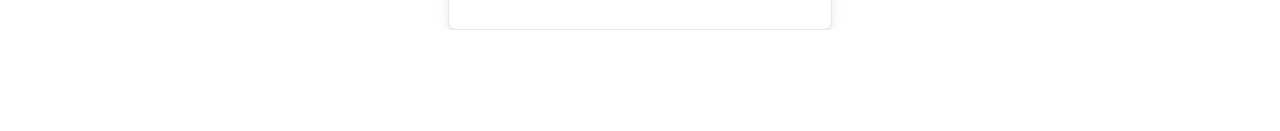
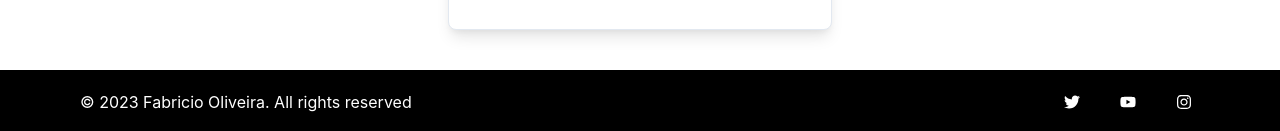
Before and after one commit to Fabricio-odn/react-cards, a React (Create React App) app: page / in a window 1280 px wide. Shown: the part 1465-1596 px from the top of the page. Before the commit the page ends 1495 px from the top, so only its background shows below. Built offline with nearby package versions, Linux system fonts and the light colour scheme; the HTML template or start-up script is replaced by a standard one.

Commit message:
add footer

```diff
--- a/src/components/Footer.js
+++ b/src/components/Footer.js
@@ -0,0 +1,70 @@
+import {
+  Box,
+  chakra,
+  Container,
+  Stack,
+  Text,
+  useColorModeValue,
+  VisuallyHidden,
+} from '@chakra-ui/react';
+import { FaInstagram, FaTwitter, FaYoutube } from 'react-icons/fa';
+import { ReactNode } from 'react';
+
+const SocialButton = ({ children, label, href }) => {
+  return (
+    <chakra.button
+      bg={useColorModeValue('WhiteAlpha 800', 'WhiteAlpha 900')}
+      rounded={'full'}
+      w={8}
+      h={8}
+      cursor={'pointer'}
+      as={'a'}
+      href={href}
+      display={'inline-flex'}
+      alignItems={'center'}
+      justifyContent={'center'}
+      transition={'background 0.3s ease'}
+      _hover={{
+        bg: useColorModeValue('blackAlpha.200', 'whiteAlpha.200'),
+      }}
+    >
+      <VisuallyHidden>{label}</VisuallyHidden>
+      {children}
+    </chakra.button>
+  );
+};
+
+export default function SmallWithLogoLeft() {
+  return (
+    <Box
+      bg={useColorModeValue('black')}
+      color={useColorModeValue('white')}
+      mt={10}
+    >
+      <Container
+        as={Stack}
+        maxW={'6xl'}
+        py={4}
+        direction={{ base: 'column', md: 'row' }}
+        spacing={4}
+        justify={{ base: 'center', md: 'space-between' }}
+        align={{ base: 'center', md: 'center' }}
+      >
+        <Text textAlign={'center'}>
+          © 2023 Fabricio Oliveira. All rights reserved
+        </Text>
+        <Stack direction={'row'} spacing={6}>
+          <SocialButton label={'Twitter'} href={'#'}>
+            <FaTwitter />
+          </SocialButton>
+          <SocialButton label={'YouTube'} href={'#'}>
+            <FaYoutube />
+          </SocialButton>
+          <SocialButton label={'Instagram'} href={'#'}>
+            <FaInstagram />
+          </SocialButton>
+        </Stack>
+      </Container>
+    </Box>
+  );
+}
--- a/src/pages/Home.jsx
+++ b/src/pages/Home.jsx
@@ -12,6 +12,7 @@
 import CardComponent from '../components/CardComponent';
 import Header from '../components/Header';
 import db from '../api/db';
+import Footer from '../components/Footer';
 
 function Home() {
   return (
@@ -50,6 +51,7 @@
           />
         ))}
       </Flex>
+      <Footer />
     </div>
   );
 }
```
